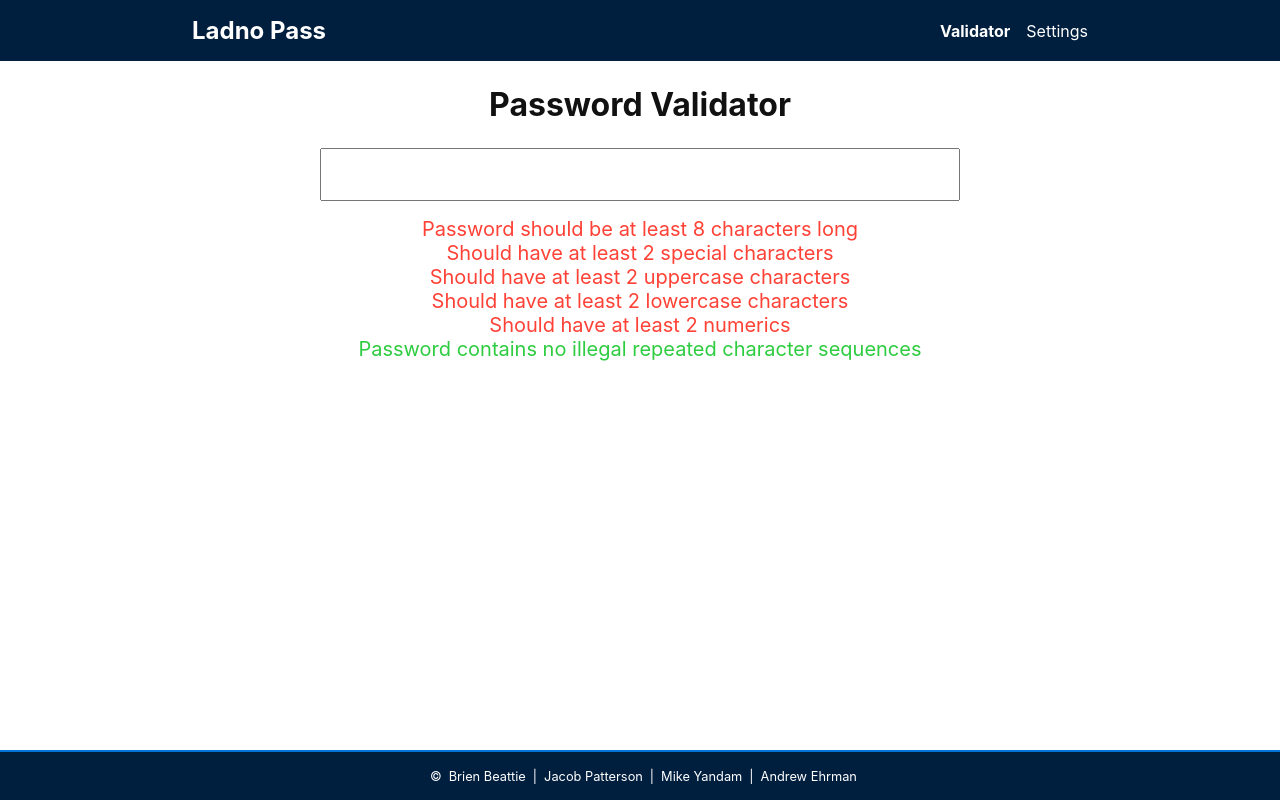
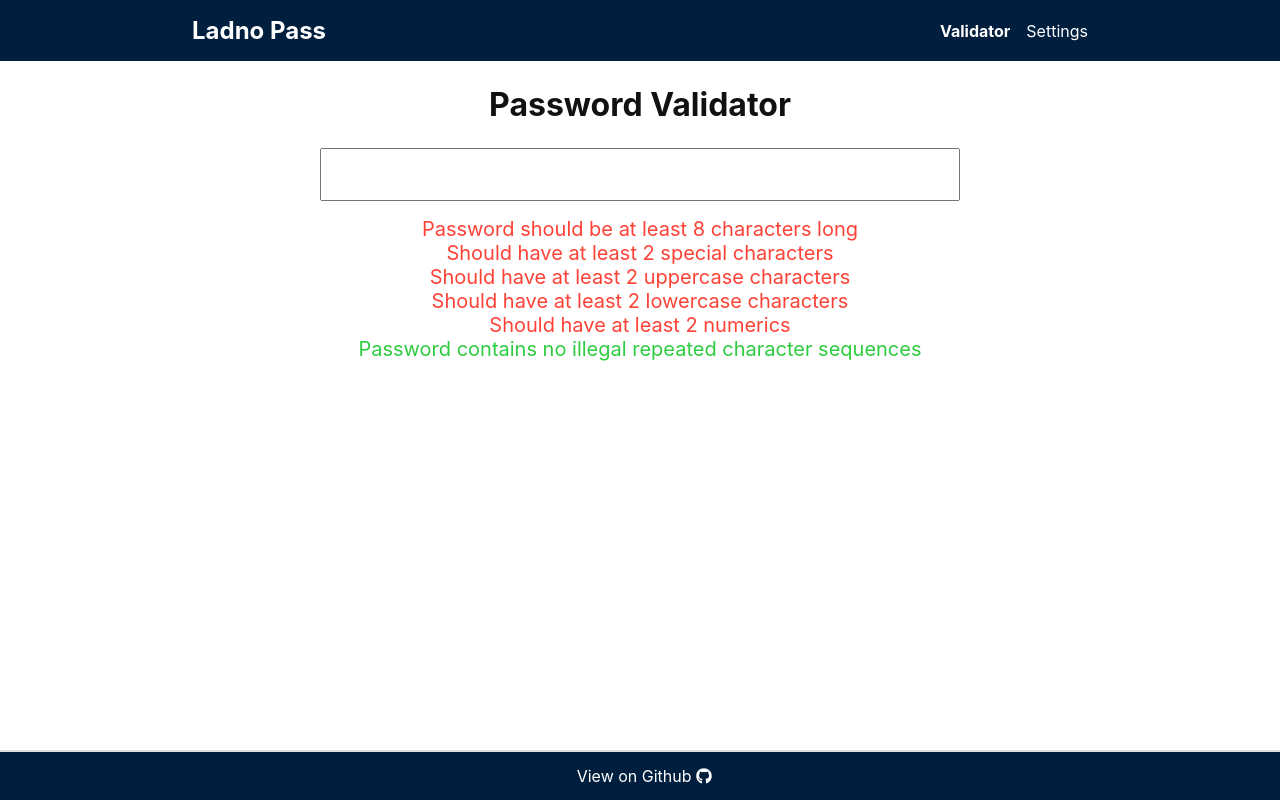
Before and after one commit to jacobpa/password-validator, a Vue app: page / in a window 1280 px wide. Built offline with nearby package versions, Linux system fonts and the light colour scheme.

Commit message:
Footer Github link, add font-aweomse

```diff
--- a/package.json
+++ b/package.json
@@ -8,6 +8,9 @@
     "lint": "vue-cli-service lint --format stylish"
   },
   "dependencies": {
+    "@fortawesome/fontawesome-svg-core": "^1.2.25",
+    "@fortawesome/free-brands-svg-icons": "^5.11.2",
+    "@fortawesome/vue-fontawesome": "^0.1.8",
     "core-js": "^2.6.5",
     "register-service-worker": "^1.6.2",
     "vue": "^2.6.10",
--- a/src/components/Footer.vue
+++ b/src/components/Footer.vue
@@ -1,10 +1,9 @@
 <template>
   <footer>
-    <span>&copy;</span>
-    <span>Brien Beattie</span>
-    <span>Jacob Patterson</span>
-    <span>Mike Yandam</span>
-    <span>Andrew Ehrman</span>
+    <a href="https://github.com/jacobpa/password-validator">
+      View on Github <font-awesome-icon :icon="['fab', 'github']"/>
+    </a>
+
   </footer>
 </template>
 
@@ -20,22 +19,19 @@ export default {
     flex-wrap: wrap;
     align-items: center;
     justify-content: center;
-    border-top: solid $blue 2px;
+    border-top: solid $silver 2px;
     background-color: $navy;
     height: 3rem;
 
-      span {
+      a {
         color: $white;
         display: block;
-        font-size: .8em;
         text-align: center;
         margin-left: 1ex;
+        text-decoration: none;
 
-        &:not(:first-child):not(:last-child) {
-          &::after {
-            margin-left: 1ex;
-            content: "|"
-          }
+        &:hover {
+          color: $silver;
         }
       }
   }
--- a/src/main.js
+++ b/src/main.js
@@ -1,8 +1,14 @@
 import Vue from 'vue';
+import { library } from '@fortawesome/fontawesome-svg-core';
+import { faGithub } from '@fortawesome/free-brands-svg-icons';
+import { FontAwesomeIcon } from '@fortawesome/vue-fontawesome';
 import App from './App.vue';
 import router from './router';
 import store from './store';
 import './registerServiceWorker';
+
+library.add(faGithub);
+Vue.component('font-awesome-icon', FontAwesomeIcon);
 
 Vue.config.productionTip = false;
 
```
Also changed, not shown: 1 other file (tests, documents, lock files or other folders).
